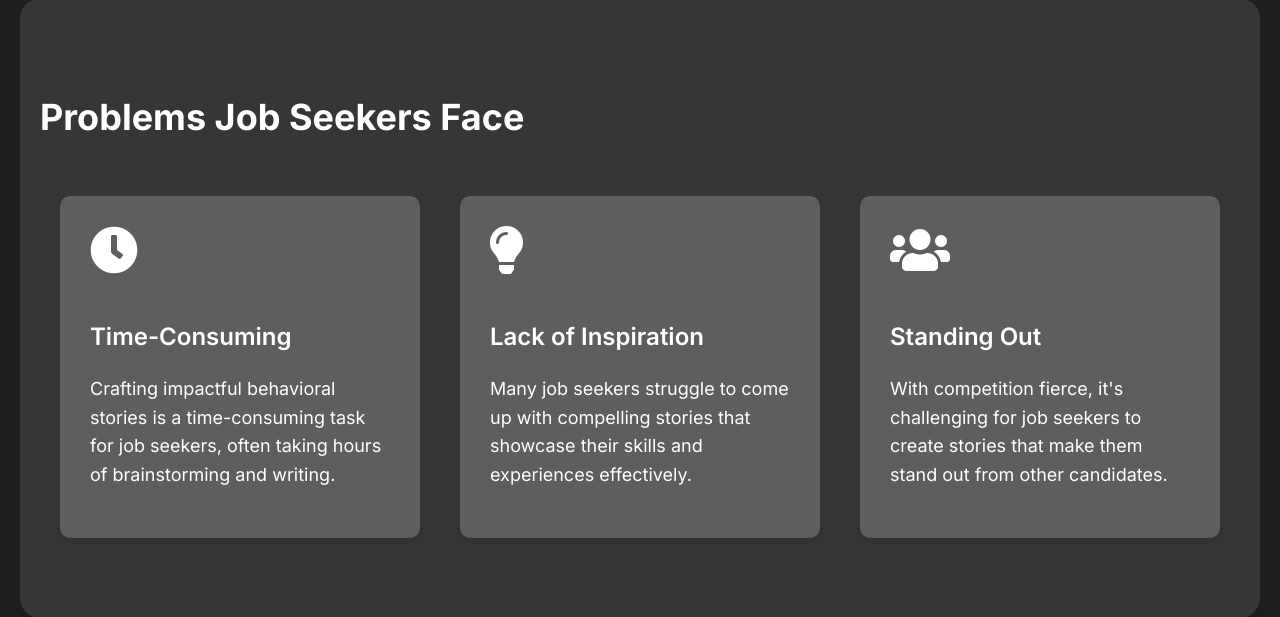
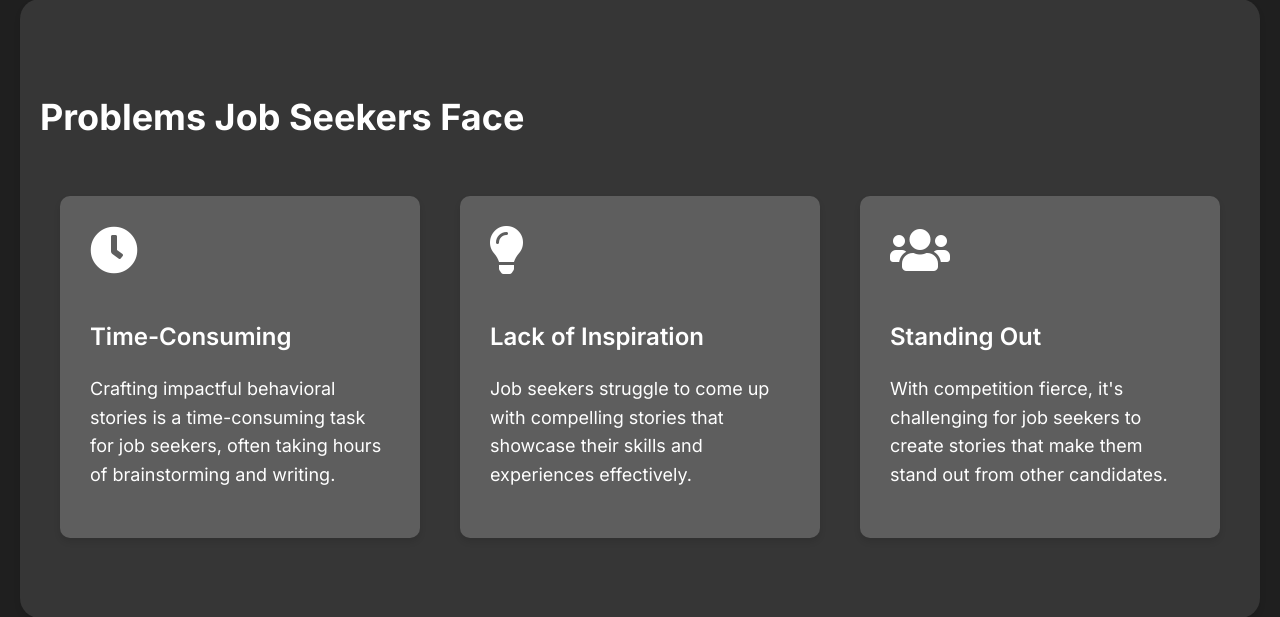
Before and after one commit to jaidev-jayakumar/BehavioralTool, a Flask app: page / in a window 1280 px wide. Shown: the part 921-1538 px from the top of the page. Run offline with Flask 3, Linux system fonts and the light colour scheme; some libraries are stand-ins or nearby versions.

Commit message:
new pipeline

```diff
--- a/templates/home.html
+++ b/templates/home.html
@@ -588,7 +588,7 @@
             <div class="problem-item">
                 <i class="fas fa-lightbulb"></i>
                 <h3>Lack of Inspiration</h3>
-                <p>Many job seekers struggle to come up with compelling stories that showcase their skills and experiences effectively.</p>
+                <p>Job seekers struggle to come up with compelling stories that showcase their skills and experiences effectively.</p>
             </div>
             <div class="problem-item">
                 <i class="fas fa-users"></i>
```
